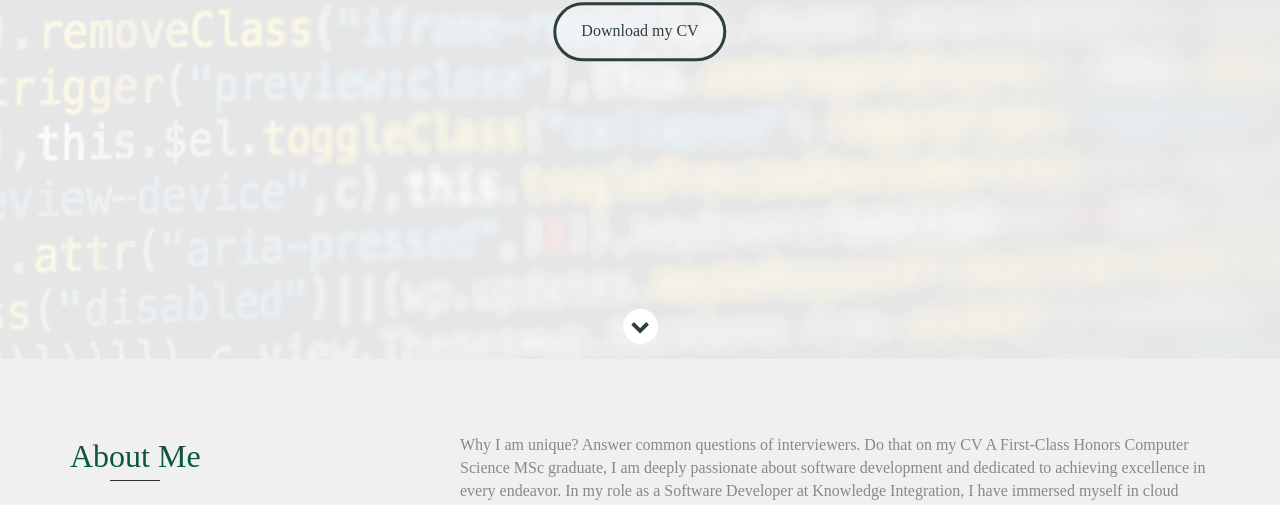
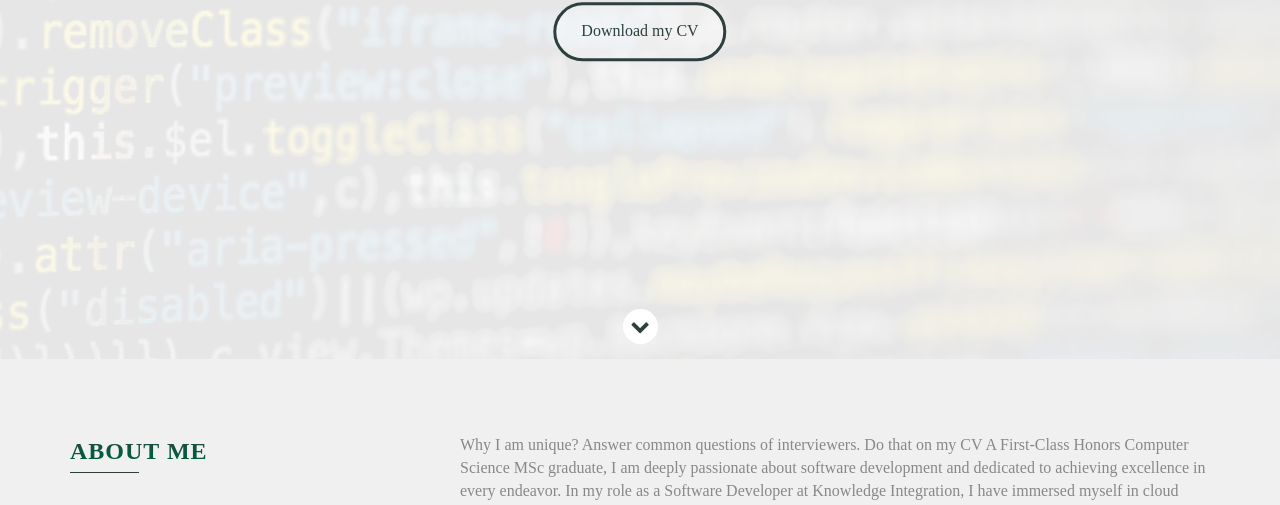
Before and after one commit to alexsjcott/alexsjcott.github.io, a website: page index.html in a window 1280 px wide. Shown: the part 441-946 px from the top of the page. Drawn offline with nearby package versions, Linux system fonts and the light colour scheme.

Commit message:
change h2 style

```diff
--- a/css/styles.css
+++ b/css/styles.css
@@ -276,24 +276,27 @@ footer {
 }
 
 .heading {
+  font-family: "ITC Berkeley Old Style", serif; /* Apply elegant font */
+  font-size: 1.5em; /* Decrease font size for a more compact look */
+  font-weight: bold; /* Make the headings bold */
+  margin: 0 0 20px 0; /* Adjust margin for a more compact appearance */
+  text-transform: uppercase; /* Convert text to uppercase for added elegance */
+  letter-spacing: 1px; /* Add slight letter-spacing for refinement */
+  color: #2D403E; /* Choose a rich, deep color */
   position: relative;
   display: inline-block;
-  font-size: 2em;
-  font-weight: 300;
-  margin: 0 0 30px 0;
 }
 
 .heading:after {
+  content: '';
   position: absolute;
-  content: '';
-  top: 100%;
+  bottom: -5px; /* Adjust position to be closer to the text */
+  left: 0;
+  width: 50%;
   height: 1px;
-  width: 50px;
-  left: 0;
-  right: 0;
-  margin: 0 auto;
-  background: #333;
+  background-color: #2D403E; /* Match the heading color */
 }
+
 
 .background-alt {
   background: #f9f9f9;
```
